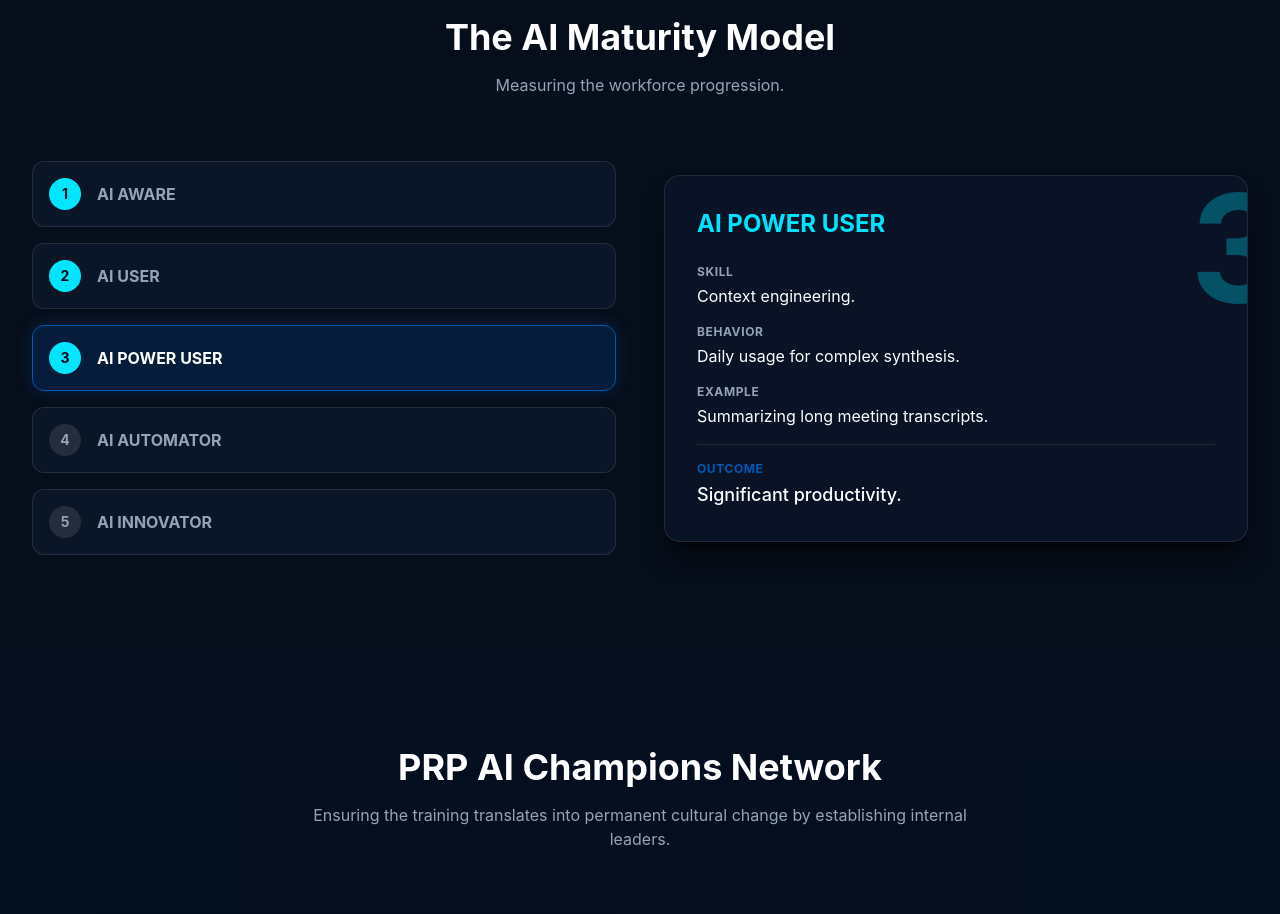
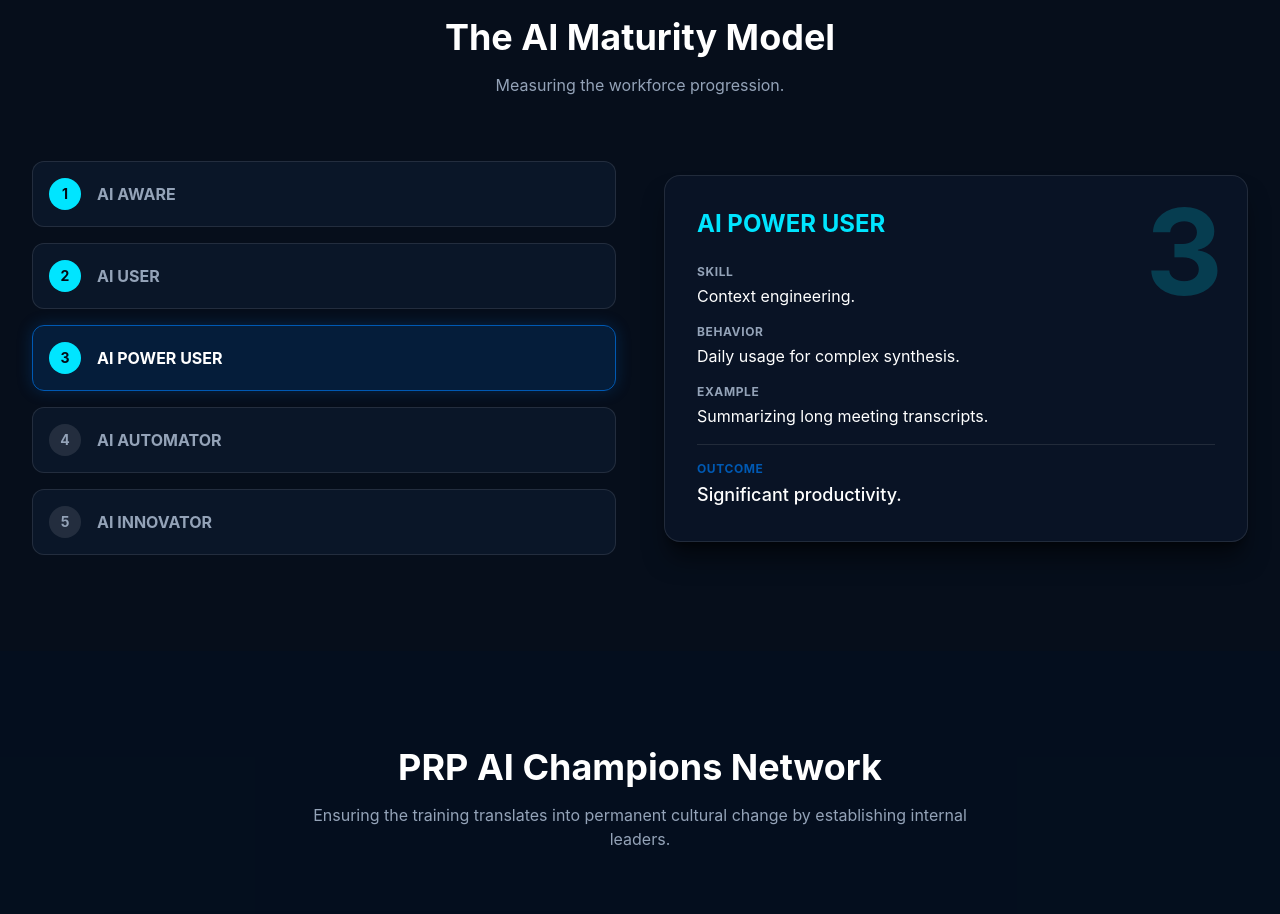
Before and after one commit to pruthvirajtarode/PRP-AI-Workforce-Accelerator-Proposal, a React (Vite) app in the folder webapp/: page / in a window 1280 px wide. Shown: the part 10420-11334 px from the top of the page. Built offline with nearby package versions, Linux system fonts and the light colour scheme.

Commit message:
Fix AI Maturity number clipping issue

```diff
--- a/webapp/src/components/AIMaturity.tsx
+++ b/webapp/src/components/AIMaturity.tsx
@@ -60,7 +60,7 @@ const AIMaturity = () => {
                   transition={{ duration: 0.3 }}
                   className="glass-card p-8 border-secondary/30 bg-secondary/5 relative overflow-hidden h-full min-h-[300px]"
                 >
-                  <div className="absolute -top-10 -right-10 text-[150px] font-bold text-secondary/30 pointer-events-none select-none">
+                  <div className="absolute top-4 right-6 text-[120px] leading-none font-bold text-secondary/20 pointer-events-none select-none">
                     {lvl.level}
                   </div>
 
```
